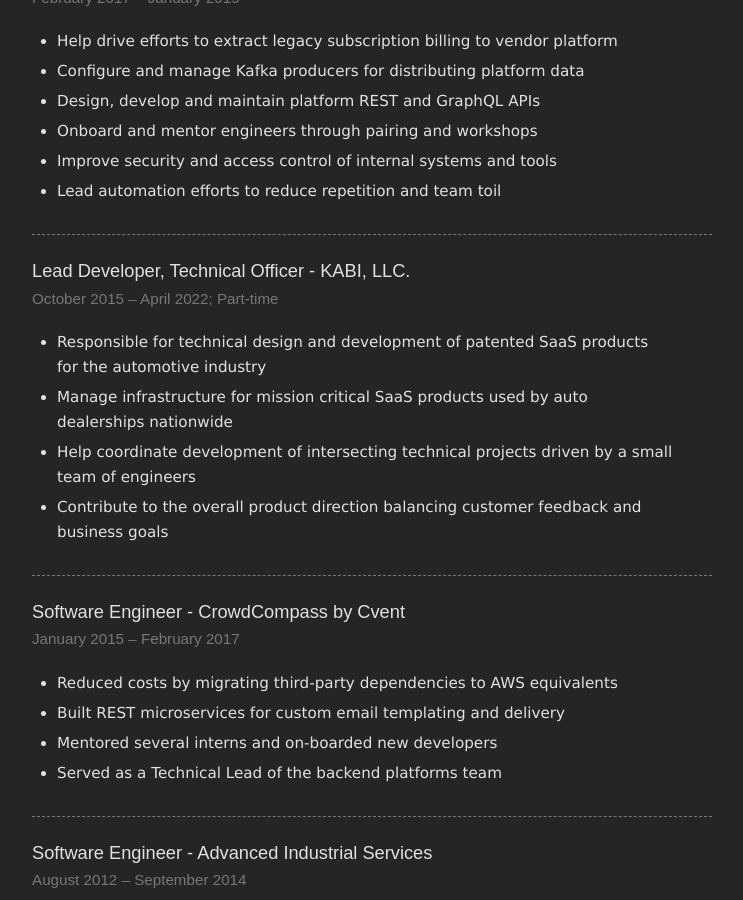
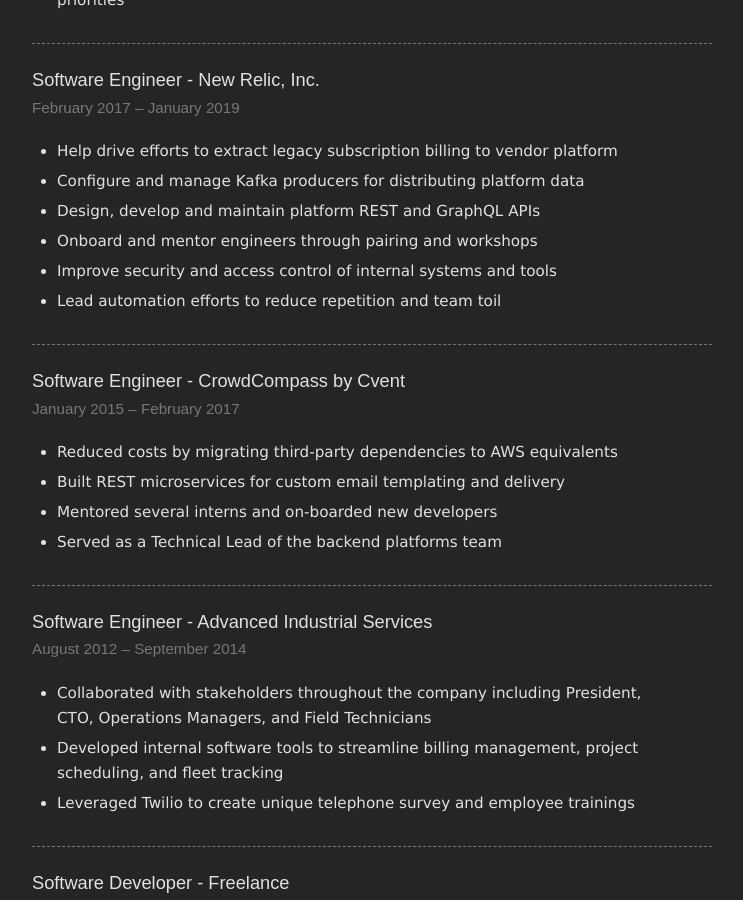
Before and after one commit to mlr/mlr.github.com, a Jekyll site: the page built from resume.md, in a window 1280 px wide and 900 px high, scrolled down 1342 px. Shown: the whole window, without its empty margins (268-1011 px from the left). Built offline with Jekyll 4.4.1, drawn with Linux system fonts in a browser that asks for light colours; some of the changed text lies outside the part shown.

```diff
--- a/resume.md
+++ b/resume.md
@@ -56,14 +58,6 @@
 * Onboard and mentor engineers through pairing and workshops
 * Improve security and access control of internal systems and tools
 * Lead automation efforts to reduce repetition and team toil
-
-### Lead Developer, Technical Officer - KABI, LLC.
-#### October 2015 &ndash; April 2022; Part-time
-
-* Responsible for technical design and development of patented SaaS products for the automotive industry
-* Manage infrastructure for mission critical SaaS products used by auto dealerships nationwide
-* Help coordinate development of intersecting technical projects driven by a small team of engineers
-* Contribute to the overall product direction balancing customer feedback and business goals
 
 ### Software Engineer - CrowdCompass by Cvent
 #### January 2015 &ndash; February 2017
```
Also changed, not shown: other parts of resume.md (+2 -0 lines).
